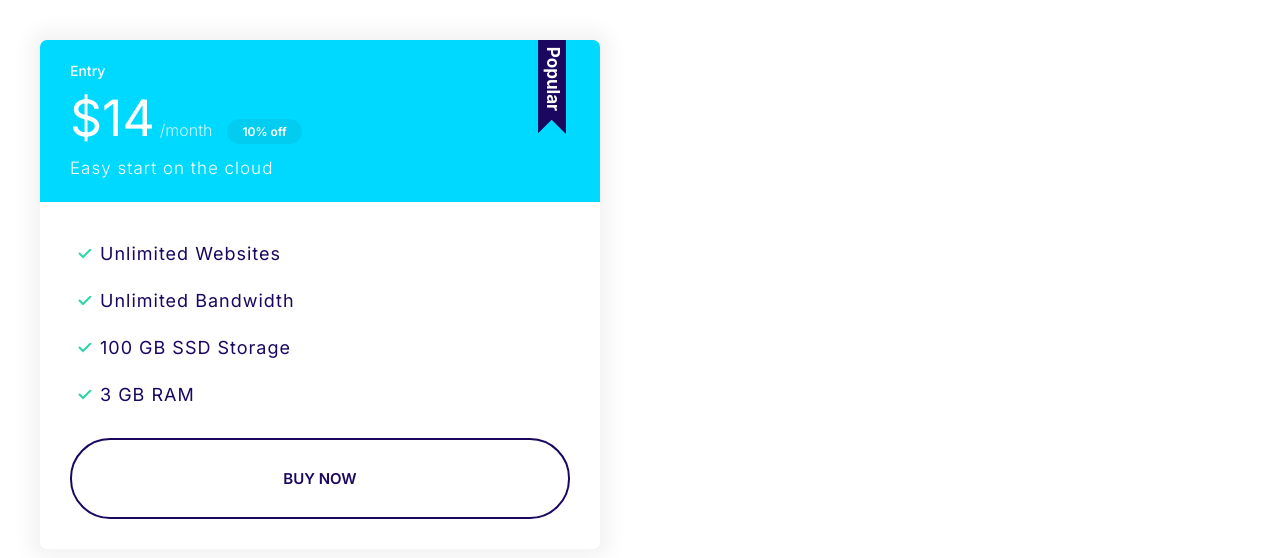
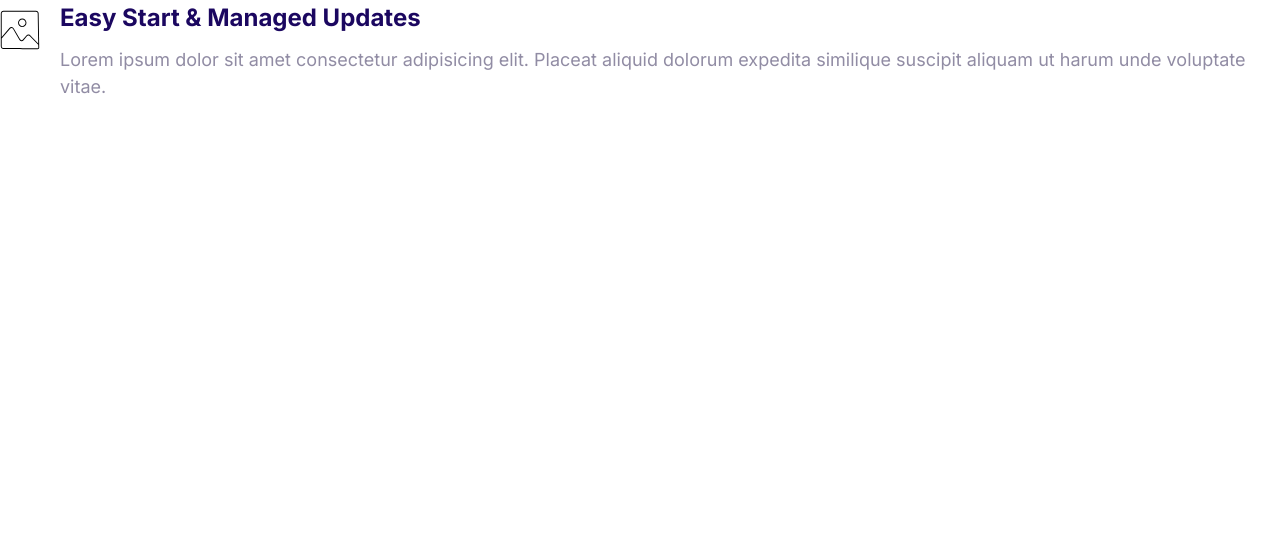
Before and after one commit to mrbilalashraf/Hosting-Website, a plain HTML site: page index.html in a window 1280 px wide. Drawn offline with Linux system fonts and the light colour scheme.

Commit message:
Build a media component.

```diff
--- a/css/styles.css
+++ b/css/styles.css
@@ -369,3 +369,21 @@ a {
         font-size: 1.7rem;
     }
 }
+
+/* Media */
+
+.media {
+    display: flex;
+}
+
+.media__title {
+    margin-top: 0;
+}
+
+.media__body {
+    margin: 0 2rem;
+}
+
+.media__image {
+    margin-top: 1rem;
+}
--- a/index.html
+++ b/index.html
@@ -14,26 +14,19 @@
     <link rel="stylesheet" href="/css/styles.css" />
   </head>
   <body>
-    <div style="width: 50%; padding: 4rem">
-      <div class="plan plan--popular">
-        <div class="card card--secondary">
-          <header class="card__header">
-            <h3 class="plan__name">Entry</h3>
-            <span class="plan__price">$14</span>
-            <span class="plan__billing-cycle">/month</span>
-            <span class="badge badge--secondary badge--small">10% off</span>
-            <span class="plan__description">Easy start on the cloud</span>
-          </header>
-          <div class="card__body">
-            <ul class="list list--tick">
-              <li class="list__item">Unlimited Websites</li>
-              <li class="list__item">Unlimited Bandwidth</li>
-              <li class="list__item">100 GB SSD Storage</li>
-              <li class="list__item">3 GB RAM</li>
-            </ul>
-            <button class="btn btn--outline btn--block">Buy Now</button>
-          </div>
-        </div>
+    <div class="media">
+      <div class="media__image">
+        <svg class="icon icon--primary">
+          <use xlink:href="images/sprite.svg#snap"></use>
+        </svg>
+      </div>
+      <div class="media__body">
+        <h3 class="media__title">Easy Start & Managed Updates</h3>
+        <p>
+          Lorem ipsum dolor sit amet consectetur adipisicing elit. Placeat
+          aliquid dolorum expedita similique suscipit aliquam ut harum unde
+          voluptate vitae.
+        </p>
       </div>
     </div>
   </body>
```
